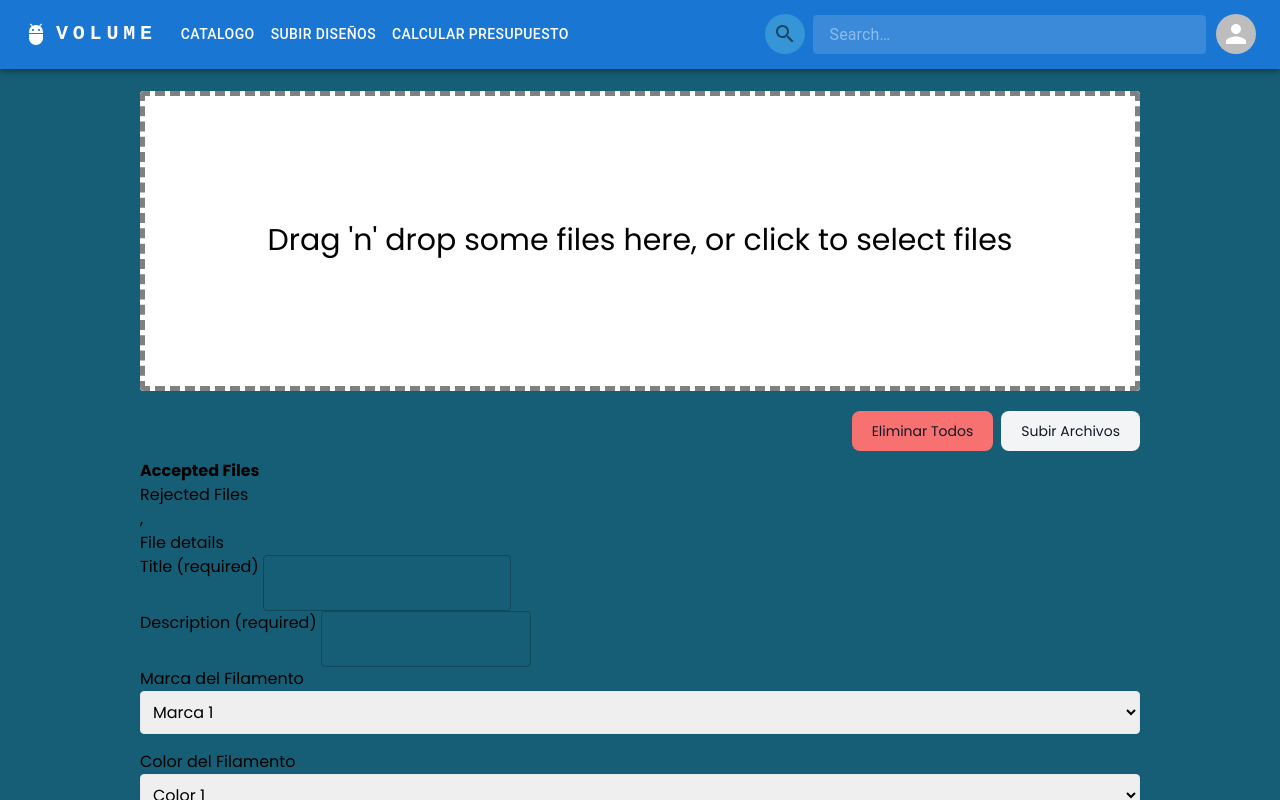
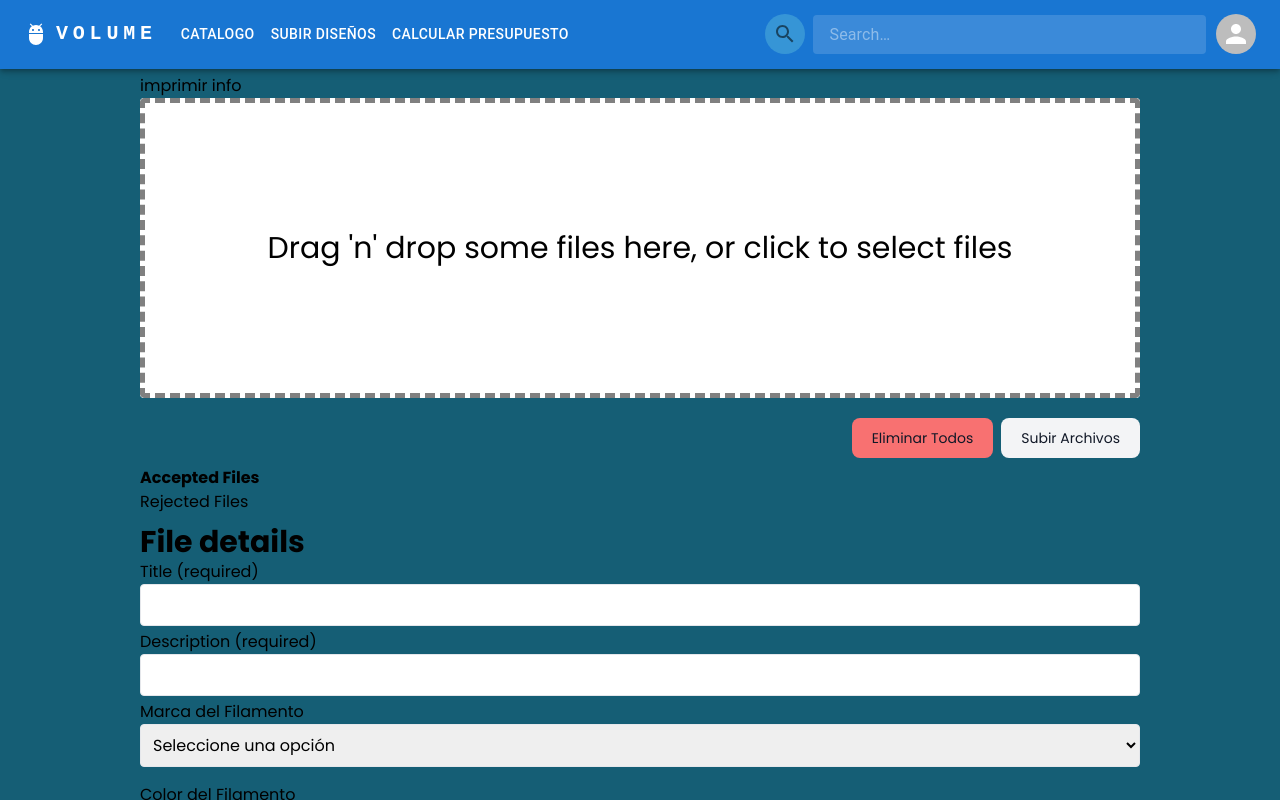
Before and after one commit to Orhugo/Front-Eco3DPrint, a React (Vite) app: page /Volume/subirArchivo in a window 1280 px wide. Built offline with nearby package versions, Linux system fonts and the light colour scheme; sample sign-in values are in the browser's storage; the HTML template or start-up script is replaced by a standard one; what tailwindcss-animated would draw is missing.

Commit message:
Work on upload file

```diff
--- a/src/components/ButtonUploadFiles.jsx
+++ b/src/components/ButtonUploadFiles.jsx
@@ -1,7 +1,7 @@
 import React, { useState } from "react";
 import axios from "axios";
 
-function ButtonUploadFiles({ files, title, description }) {
+function ButtonUploadFiles({ files, info }) {
   const [uploading, setUploading] = useState(false);
 
   const uploadFiles = async () => {
@@ -33,9 +33,9 @@ function ButtonUploadFiles({ files, title, description }) {
         "http://localhost:8080/models/add",
         {
           category: "1",
-          description: description,
+          description: info.description,
           tags: "whatever",
-          title: title,
+          title: info.title,
           author_id: 10,
           print_setting_id: null,
         }
--- a/src/components/Dropzone.jsx
+++ b/src/components/Dropzone.jsx
@@ -6,11 +6,12 @@ import DeleteIcon from "@mui/icons-material/Delete";
 import "../styles/UploadFile.css";
 import axios from "axios";
 import ButtonUploadFiles from "./ButtonUploadFiles";
+import PrintSettings from "./PrintSettings";
 
 /* The `Dropzone` function is a React component that allows users to drag and drop files or click to
 select files. It uses the `useDropzone` hook from the `react-dropzone` library to handle the file
 drop functionality. */
-function Dropzone({ title, description }) {
+function Dropzone({ info }) {
   const [files, setFiles] = useState([]);
   const [rejected, setRejected] = useState([]);
 
@@ -65,6 +66,7 @@ function Dropzone({ title, description }) {
   return (
     <>
       <div>
+        <button onClick={() => {console.log(info)}}>imprimir info</button>
         {/* General */}
         <div {...getRootProps()} className="bg-white rounded">
           <input {...getInputProps()} />
@@ -80,15 +82,18 @@ function Dropzone({ title, description }) {
         <div className="flex justify-end mt-5">
           {/* Preview */}
           <div className="">
-            <button type="button" onClick={removeAll} className="text-gray-900 bg-red-400 hover:bg-red-600 focus:ring-4 focus:outline-2 focus:ring-gray-100 font-medium rounded-lg text-sm px-5 py-2.5 text-center inline-flex items-center dark:focus:ring-gray-500 mr-2 mb-2">
+            <button
+              type="button"
+              onClick={removeAll}
+              className="text-gray-900 bg-red-400 hover:bg-red-600 focus:ring-4 focus:outline-2 focus:ring-gray-100 font-medium rounded-lg text-sm px-5 py-2.5 text-center inline-flex items-center dark:focus:ring-gray-500 mr-2 mb-2"
+            >
               Eliminar Todos
             </button>
           </div>
 
           <ButtonUploadFiles
             files={files}
-            title={title}
-            description={description}
+            info={info}
           />
         </div>
 
@@ -148,12 +153,6 @@ function Dropzone({ title, description }) {
           </li>
         ))}
       </ul>
-
-      <div>
-        <p>
-          {title},{description}
-        </p>
-      </div>
     </>
   );
 }
--- a/src/components/PrintSettings.jsx
+++ b/src/components/PrintSettings.jsx
@@ -1,80 +1,226 @@
-import React from "react";
+import React, { useState } from "react";
+import Dropzone from "./Dropzone";
 
 function PrintSettings() {
+  const [info, setInfo] = useState({
+    title: "",
+    description: "",
+    marcaFilamento: "",
+    colorFilamento: "",
+    materialFilamento: "",
+    relleno: "",
+    marcaImpresora: "",
+    modeloImpresora: "",
+    resolucion: "",
+    soportes: "",
+  });
+  const [title, setTitle] = useState("");
+  const [description, setDescription] = useState("");
+  const [marcaFilamento, setMarcaFilamento] = useState("");
+  const [colorFilamento, setColorFilamento] = useState("");
+  const [materialFilamento, setMaterialFilamento] = useState("");
+  const [relleno, setRelleno] = useState("");
+  const [marcaImpresora, setMarcaImpresora] = useState("");
+  const [modeloImpresora, setModeloImpresora] = useState("");
+  const [resolucion, setResolucion] = useState("");
+  const [soportes, setSoportes] = useState("");
+
+  const handleOnBlurTitle = (event) => {
+    const titulo = event.target.value;
+    setInfo((prevInfo) => ({ ...prevInfo, title: titulo }));
+  };
+
+  const handleOnBlurDescription = (event) => {
+    const desc = event.target.value;
+    setInfo((prevInfo) => ({ ...prevInfo, description: desc }));
+  };
+
+  const handleMarcaFilamento = (event) => {
+    const marcaFil = event.target.value;
+    setInfo((prevInfo) => ({ ...prevInfo, marcaFilamento: marcaFil }));
+  };
+
+  const handleColorFilamento = (event) => {
+    const color = event.target.value;
+    setInfo((prevInfo) => ({ ...prevInfo, colorFilamento: color }));
+  };
+
+  const handleMaterialFilamento = (event) => {
+    const material = event.target.value;
+    setInfo((prevInfo) => ({ ...prevInfo, materialFilamento: material }));
+  };
+
+  const handleRelleno = (event) => {
+    const rell = event.target.value;
+    setInfo((prevInfo) => ({ ...prevInfo, relleno: rell }));
+  };
+
+  const handleMarcaImpresora = (event) => {
+    const marcaImp = event.target.value;
+    setInfo((prevInfo) => ({ ...prevInfo, marcaImpresora: marcaImp }));
+  };
+
+  const handleModeloImpresora = (event) => {
+    const modelo = event.target.value;
+    setInfo((prevInfo) => ({ ...prevInfo, modeloImpresora: modelo }));
+  };
+
+  const handleResolucion = (event) => {
+    const res = event.target.value;
+    setInfo((prevInfo) => ({ ...prevInfo, resolucion: res }));
+  };
+
+  const handleSoportes = (event) => {
+    const supports = event.target.value === "si" ? true : false;
+    setInfo((prevInfo) => ({ ...prevInfo, soportes: supports }));
+  };
+
   return (
     <div>
-      <div class="mb-4">
-        <label for="marcaFilamento" class="block">
+      <Dropzone info={info} />
+      <h1 className="font-extrabold text-3xl mt-[10px]">File details</h1>
+      <div className="fileDetails">
+        Title (required){" "}
+        <input
+          type="text"
+          id="resolucion"
+          className="w-full p-2 border rounded mb-[4px]"
+          onBlur={handleOnBlurTitle}
+        />
+      </div>
+      <div className="fileDetails">
+        Description (required){" "}
+        <input
+          type="text"
+          id="resolucion"
+          className="w-full p-2 border rounded mb-[4px]"
+          onBlur={handleOnBlurDescription}
+          variant="outlined"
+        />
+      </div>
+      <div className="mb-4">
+        <label for="marcaFilamento" className="block">
           Marca del Filamento
         </label>
-        <select id="marcaFilamento" class="w-full p-2 border rounded">
+        <select
+          id="marcaFilamento"
+          className="w-full p-2 border rounded"
+          onChange={handleMarcaFilamento}
+        >
+          <option value="" disabled selected>
+            Seleccione una opción
+          </option>
           <option value="marca1">Marca 1</option>
           <option value="marca2">Marca 2</option>
         </select>
       </div>
 
-      <div class="mb-4">
-        <label for="colorFilamento" class="block">
+      <div className="mb-4">
+        <label for="colorFilamento" className="block">
           Color del Filamento
         </label>
-        <select id="colorFilamento" class="w-full p-2 border rounded">
+        <select
+          id="colorFilamento"
+          className="w-full p-2 border rounded"
+          onChange={handleColorFilamento}
+        >
+          <option value="" disabled selected>
+            Seleccione una opción
+          </option>
           <option value="color1">Color 1</option>
           <option value="color2">Color 2</option>
         </select>
       </div>
 
-      <div class="mb-4">
-        <label for="materialFilamento" class="block">
+      <div className="mb-4">
+        <label for="materialFilamento" className="block">
           Material del Filamento
         </label>
-        <select id="materialFilamento" class="w-full p-2 border rounded">
+        <select
+          id="materialFilamento"
+          className="w-full p-2 border rounded"
+          onChange={handleMaterialFilamento}
+        >
+          <option value="" disabled selected>
+            Seleccione una opción
+          </option>
           <option value="material1">Material 1</option>
           <option value="material2">Material 2</option>
         </select>
       </div>
 
-      <div class="mb-4">
-        <label for="relleno" class="block">
+      <div className="mb-4">
+        <label for="relleno" className="block">
           Relleno
         </label>
-        <input type="number" id="relleno" class="w-full p-2 border rounded" />
+        <input
+          type="number"
+          id="relleno"
+          className="w-full p-2 border rounded"
+          max={100}
+          onChange={handleRelleno}
+        />
       </div>
 
-      <div class="mb-4">
-        <label for="marcaImpresora" class="block">
+      <div className="mb-4">
+        <label for="marcaImpresora" className="block">
           Marca de la Impresora
         </label>
-        <select id="marcaImpresora" class="w-full p-2 border rounded">
+        <select
+          id="marcaImpresora"
+          className="w-full p-2 border rounded"
+          onChange={handleMarcaImpresora}
+        >
+          <option value="" disabled selected>
+            Seleccione una opción
+          </option>
           <option value="marca1">Marca 1</option>
           <option value="marca2">Marca 2</option>
         </select>
       </div>
 
-      <div class="mb-4">
-        <label for="modeloImpresora" class="block">
+      <div className="mb-4">
+        <label for="modeloImpresora" className="block">
           Modelo de la Impresora
         </label>
-        <select id="modeloImpresora" class="w-full p-2 border rounded">
+        <select
+          id="modeloImpresora"
+          className="w-full p-2 border rounded"
+          onChange={handleModeloImpresora}
+        >
+          <option value="" disabled selected>
+            Seleccione una opción
+          </option>
           <option value="modelo1">Modelo 1</option>
           <option value="modelo2">Modelo 2</option>
         </select>
       </div>
 
-      <div class="mb-4">
-        <label for="resolucion" class="block">
+      <div className="mb-4">
+        <label for="resolucion" className="block">
           Resolución
         </label>
-        <input
-          type="number"
-          id="resolucion"
-          class="w-full p-2 border rounded"
-        />
+        <select id="resolucion" onChange={handleResolucion}>
+          <option value="" disabled selected>
+            Seleccione una opción
+          </option>
+          <option value="0.2">0.2</option>
+          <option value="0.4">0.4</option>
+          <option value="0.8">0.8</option>
+          <option value="1">1</option>
+        </select>
       </div>
 
-      <div class="mb-4">
-        <label class="block">Soportes</label>
-        <input type="radio" id="soportesSi" name="soportes" value="si" />
-        <label for="soportesSi" class="mr-2">
+      <div className="mb-4">
+        <label className="block">Soportes</label>
+        <input
+          type="radio"
+          id="soportesSi"
+          name="soportes"
+          value="si"
+          onChange={handleSoportes}
+        />
+        <label for="soportesSi" className="mr-2">
           Sí
         </label>
         <input type="radio" id="soportesNo" name="soportes" value="no" />
--- a/src/views/UploadFile.jsx
+++ b/src/views/UploadFile.jsx
@@ -1,34 +1,16 @@
 import React, { useState, useEffect } from "react";
 import Dropzone from "../components/Dropzone";
-import TextField from "@mui/material/TextField";
-import { Print } from "@mui/icons-material";
+import { useNavigate } from "react-router-dom";
 import PrintSettings from "../components/PrintSettings";
-import { useNavigate } from 'react-router-dom';
 
 function UploadFile() {
   const user = JSON.parse(localStorage.getItem("user"));
   const navigate = useNavigate();
 
-  const [title, setTitle] = useState("");
-  const [description, setDescription] = useState("");
-
-  const handleOnBlurTitle = (event) => {
-    if (title !== event.target.value) {
-      setTitle(event.target.value);
-      //console.log(title);
-    }
-  };
-
-  const handleOnBlurDescription = (event) => {
-    if (description !== event.target.value) {
-      setDescription(event.target.value);
-    }
-  };
-
   useEffect(() => {
     // Check if user is null and navigate accordingly
     if (user === null) {
-      navigate('/Volume/UserRegistration');
+      navigate("/Volume/UserRegistration");
     }
   }, [user, navigate]);
 
@@ -38,31 +20,8 @@ function UploadFile() {
         {user !== null ? (
           <div className="mt-[600px]">
             <div>
-              <Dropzone title={title} description={description} />
+              <PrintSettings />
             </div>
-            <div className="centerDetails">
-              <h1>File details</h1>
-              <div className="fileDetails">
-                Title (required){" "}
-                <TextField
-                  id="outlined-basic"
-                  label=""
-                  variant="outlined"
-                  onBlur={handleOnBlurTitle}
-                />
-              </div>
-              <div className="fileDetails">
-                Description (required){" "}
-                <TextField
-                  id="outlined-basic"
-                  multiline
-                  label=""
-                  variant="outlined"
-                  onBlur={handleOnBlurDescription}
-                />
-              </div>
-            </div>
-            <PrintSettings />
           </div>
         ) : null}
       </div>
```
